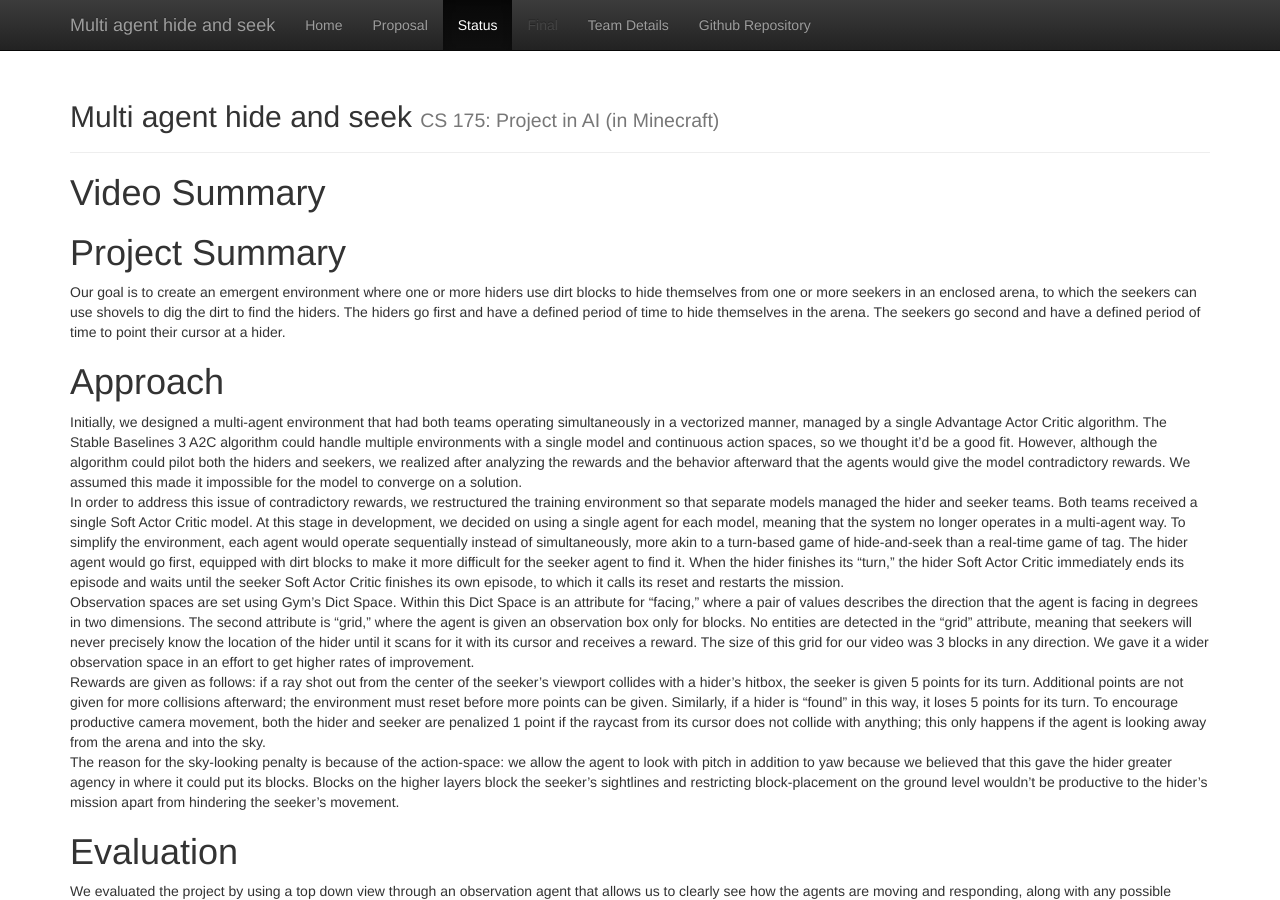
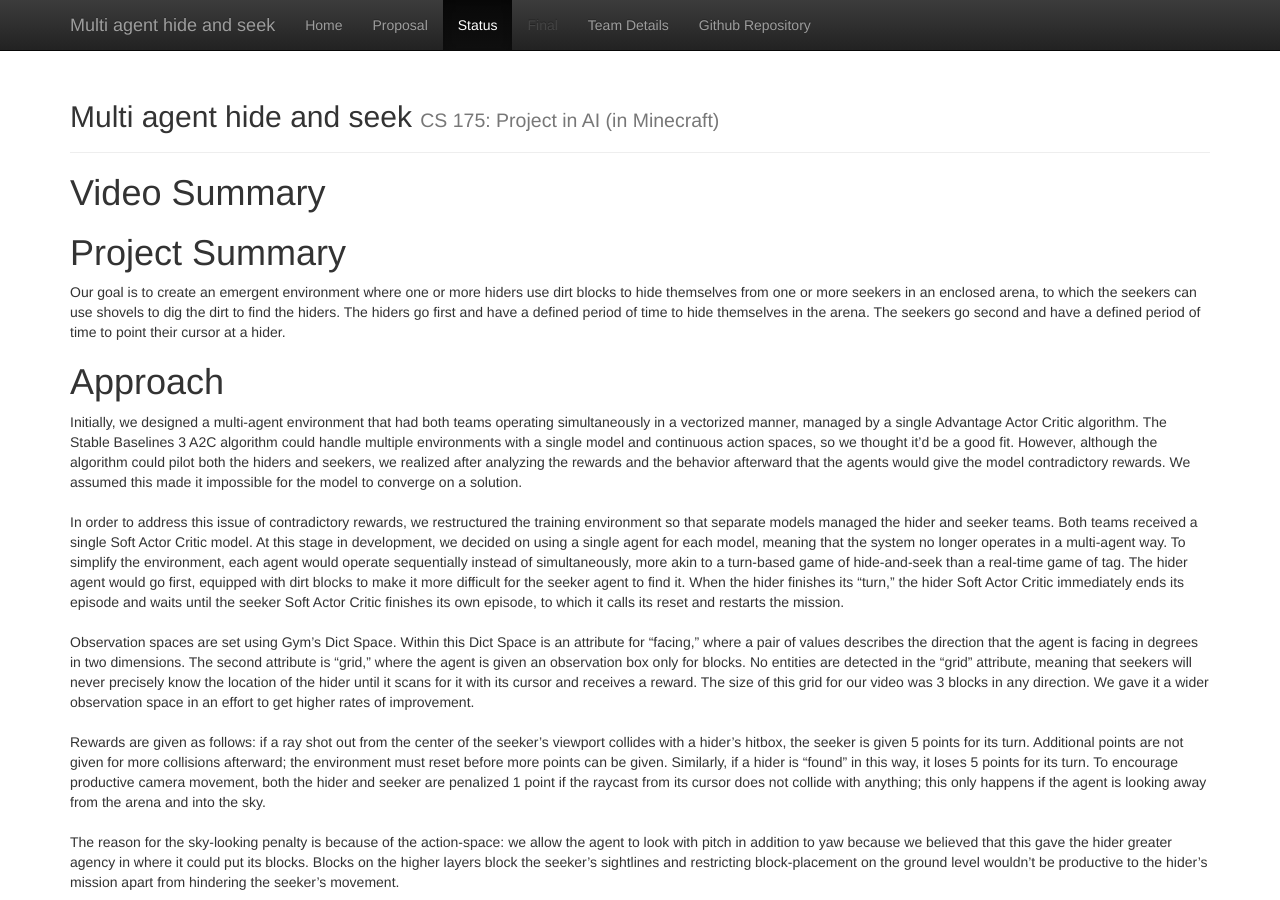
Before and after one commit to dennisvtang/Multi-agent-hide-and-seek, a Jekyll site: the page built from docs/status.md, in a window 1280 px wide and 900 px high. Built offline with Jekyll 4.4.1, drawn with Linux system fonts in a browser that asks for light colours.

Commit message:
Update status.md

```diff
--- a/docs/status.md
+++ b/docs/status.md
@@ -11,11 +11,11 @@ title: Status report
 Our goal is to create an emergent environment where one or more hiders use dirt blocks to hide themselves from one or more seekers in an enclosed arena, to which the seekers can use shovels to dig the dirt to find the hiders. The hiders go first and have a defined period of time to hide themselves in the arena. The seekers go second and have a defined period of time to point their cursor at a hider.
 
 # Approach
-Initially, we designed a multi-agent environment that had both teams operating simultaneously in a vectorized manner, managed by a single Advantage Actor Critic algorithm. The Stable Baselines 3 A2C algorithm could handle multiple environments with a single model and continuous action spaces, so we thought it’d be a good fit. However, although the algorithm could pilot both the hiders and seekers, we realized after analyzing the rewards and the behavior afterward that the agents would give the model contradictory rewards. We assumed this made it impossible for the model to converge on a solution. <br/>
-In order to address this issue of contradictory rewards, we restructured the training environment so that separate models managed the hider and seeker teams. Both teams received a single Soft Actor Critic model. At this stage in development, we decided on using a single agent for each model, meaning that the system no longer operates in a multi-agent way. To simplify the environment, each agent would operate sequentially instead of simultaneously, more akin to a turn-based game of hide-and-seek than a real-time game of tag. The hider agent would go first, equipped with dirt blocks to make it more difficult for the seeker agent to find it. When the hider finishes its “turn,” the hider Soft Actor Critic immediately ends its episode and waits until the seeker Soft Actor Critic finishes its own episode, to which it calls its reset and restarts the mission. <br/>
-Observation spaces are set using Gym’s Dict Space. Within this Dict Space is an attribute for “facing,” where a pair of values describes the direction that the agent is facing in degrees in two dimensions. The second attribute is “grid,” where the agent is given an observation box only for blocks. No entities are detected in the “grid” attribute, meaning that seekers will never precisely know the location of the hider until it scans for it with its cursor and receives a reward. The size of this grid for our video was 3 blocks in any direction. We gave it a wider observation space in an effort to get higher rates of improvement.<br/>
-Rewards are given as follows: if a ray shot out from the center of the seeker’s viewport collides with a hider’s hitbox, the seeker is given 5 points for its turn. Additional points are not given for more collisions afterward; the environment must reset before more points can be given. Similarly, if a hider is “found” in this way, it loses 5 points for its turn. To encourage productive camera movement, both the hider and seeker are penalized 1 point if the raycast from its cursor does not collide with anything; this only happens if the agent is looking away from the arena and into the sky.<br/>
-The reason for the sky-looking penalty is because of the action-space: we allow the agent to look with pitch in addition to yaw because we believed that this gave the hider greater agency in where it could put its blocks. Blocks on the higher layers block the seeker’s sightlines and restricting block-placement on the ground level wouldn’t be productive to the hider’s mission apart from hindering the seeker’s movement.<br/>
+Initially, we designed a multi-agent environment that had both teams operating simultaneously in a vectorized manner, managed by a single Advantage Actor Critic algorithm. The Stable Baselines 3 A2C algorithm could handle multiple environments with a single model and continuous action spaces, so we thought it’d be a good fit. However, although the algorithm could pilot both the hiders and seekers, we realized after analyzing the rewards and the behavior afterward that the agents would give the model contradictory rewards. We assumed this made it impossible for the model to converge on a solution. <br/><br/>
+In order to address this issue of contradictory rewards, we restructured the training environment so that separate models managed the hider and seeker teams. Both teams received a single Soft Actor Critic model. At this stage in development, we decided on using a single agent for each model, meaning that the system no longer operates in a multi-agent way. To simplify the environment, each agent would operate sequentially instead of simultaneously, more akin to a turn-based game of hide-and-seek than a real-time game of tag. The hider agent would go first, equipped with dirt blocks to make it more difficult for the seeker agent to find it. When the hider finishes its “turn,” the hider Soft Actor Critic immediately ends its episode and waits until the seeker Soft Actor Critic finishes its own episode, to which it calls its reset and restarts the mission. <br/><br/>
+Observation spaces are set using Gym’s Dict Space. Within this Dict Space is an attribute for “facing,” where a pair of values describes the direction that the agent is facing in degrees in two dimensions. The second attribute is “grid,” where the agent is given an observation box only for blocks. No entities are detected in the “grid” attribute, meaning that seekers will never precisely know the location of the hider until it scans for it with its cursor and receives a reward. The size of this grid for our video was 3 blocks in any direction. We gave it a wider observation space in an effort to get higher rates of improvement.<br/><br/>
+Rewards are given as follows: if a ray shot out from the center of the seeker’s viewport collides with a hider’s hitbox, the seeker is given 5 points for its turn. Additional points are not given for more collisions afterward; the environment must reset before more points can be given. Similarly, if a hider is “found” in this way, it loses 5 points for its turn. To encourage productive camera movement, both the hider and seeker are penalized 1 point if the raycast from its cursor does not collide with anything; this only happens if the agent is looking away from the arena and into the sky.<br/><br/>
+The reason for the sky-looking penalty is because of the action-space: we allow the agent to look with pitch in addition to yaw because we believed that this gave the hider greater agency in where it could put its blocks. Blocks on the higher layers block the seeker’s sightlines and restricting block-placement on the ground level wouldn’t be productive to the hider’s mission apart from hindering the seeker’s movement.<br/><br/>
 
 
 # Evaluation
```
